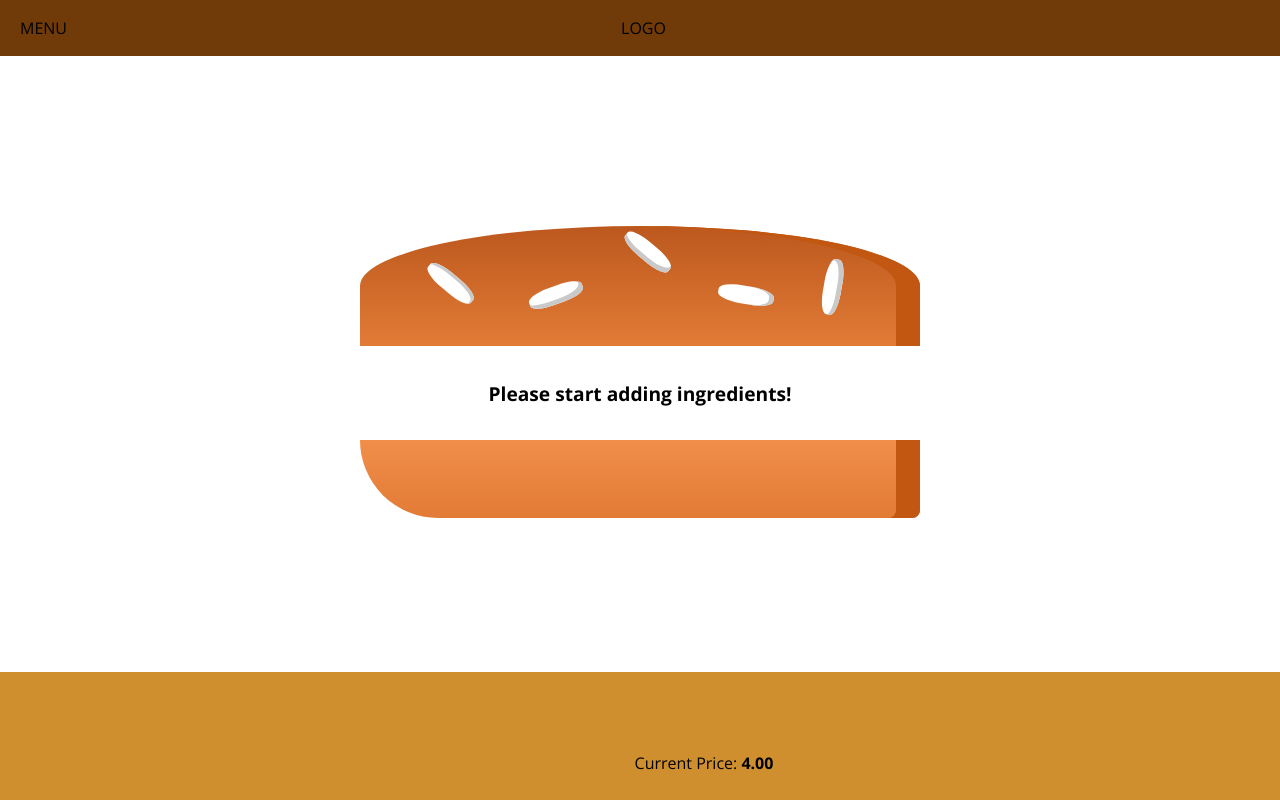
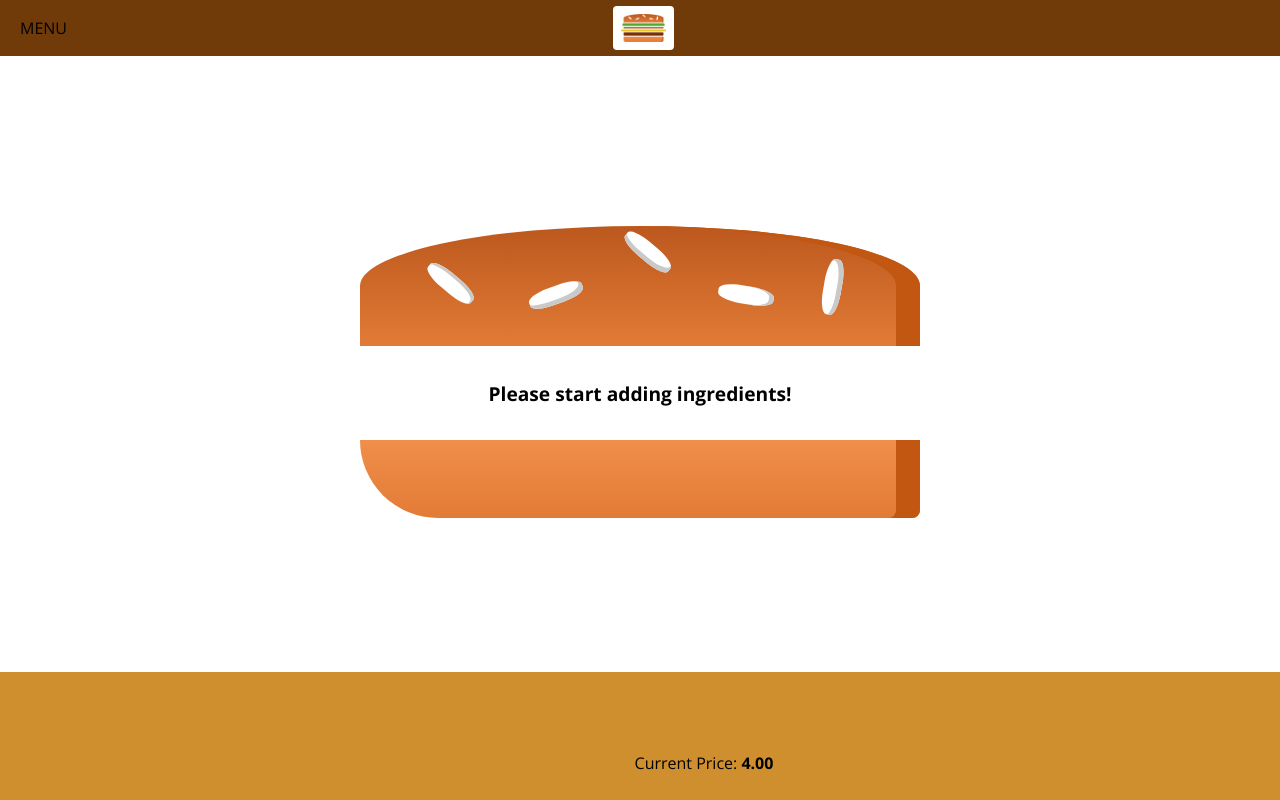
Before and after one commit to juanallo/burger-builder, a React (Create React App) app: page / in a window 1280 px wide. Shown: the top 800 px of the page. Built offline with nearby package versions, Linux system fonts and the light colour scheme.

Commit message:
adding the logo

```diff
--- /dev/null
+++ b/src/components/Logo/Logo.js
@@ -0,0 +1,9 @@
+import React from 'react';
+import logo from '../../assets/images/burger-logo.png';
+import classes from './Logo.module.css'
+
+const Logo = () => (
+	<img className={classes.Logo} src={logo} alt=""/>
+);
+
+export default Logo;
--- /dev/null
+++ b/src/components/Logo/Logo.module.css
@@ -0,0 +1,11 @@
+.Logo {
+  background-color: white;
+  padding: 8px;
+  height: 80%;
+  box-sizing: border-box;
+  border-radius: 4px;
+}
+
+.Logo img {
+  height: 100%;
+}
--- a/src/components/Navigation/Toolbar/Toolbar.js
+++ b/src/components/Navigation/Toolbar/Toolbar.js
@@ -1,12 +1,13 @@
 import React from 'react';
 import classes from './Toolbar.module.css'
+import Logo from "../../Logo/Logo";
 
 const Toolbar = (props) => {
 
 	return (
 		<header className={classes.Toolbar}>
 			<div>MENU</div>
-			<div>LOGO</div>
+			<Logo />
 			<nav>
 				<ul></ul>
 			</nav>
```
Also changed, not shown: src/assets/images/burger-logo.png (added).
